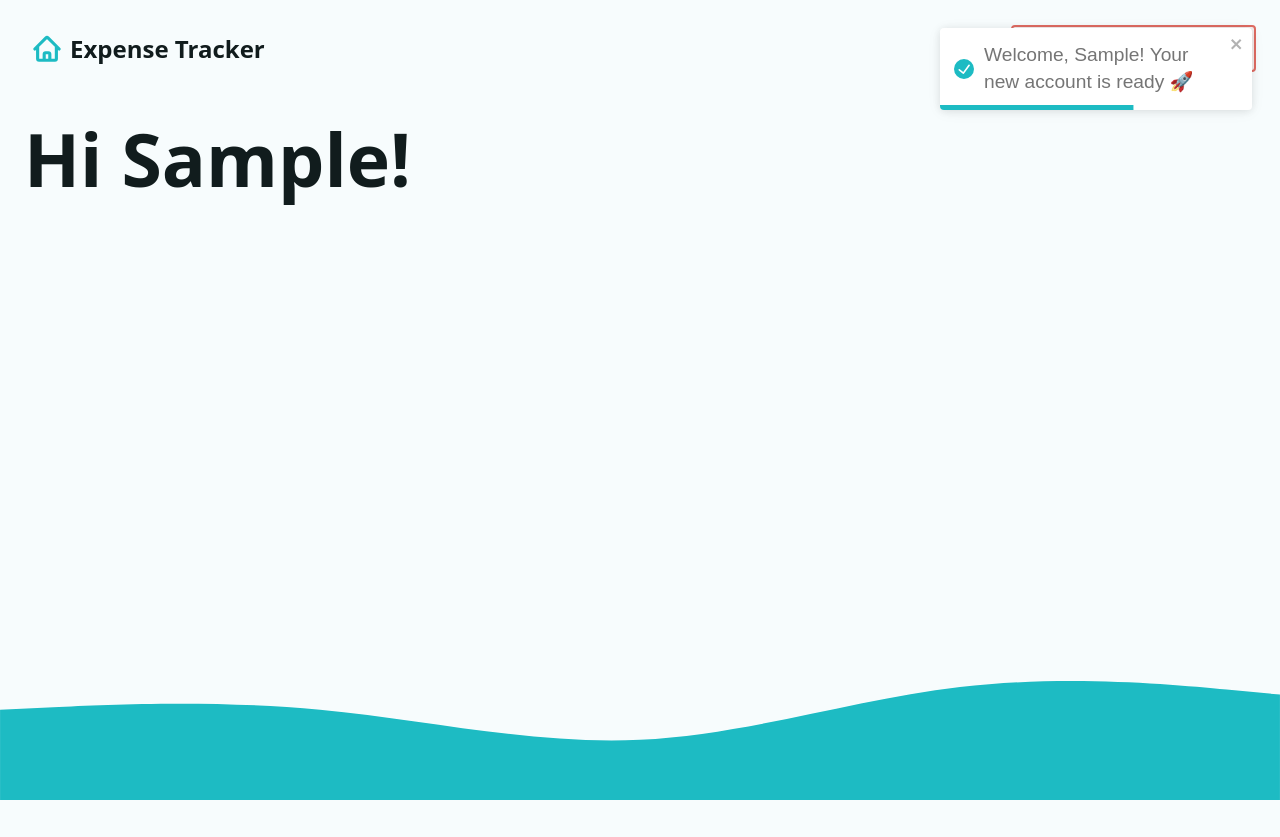
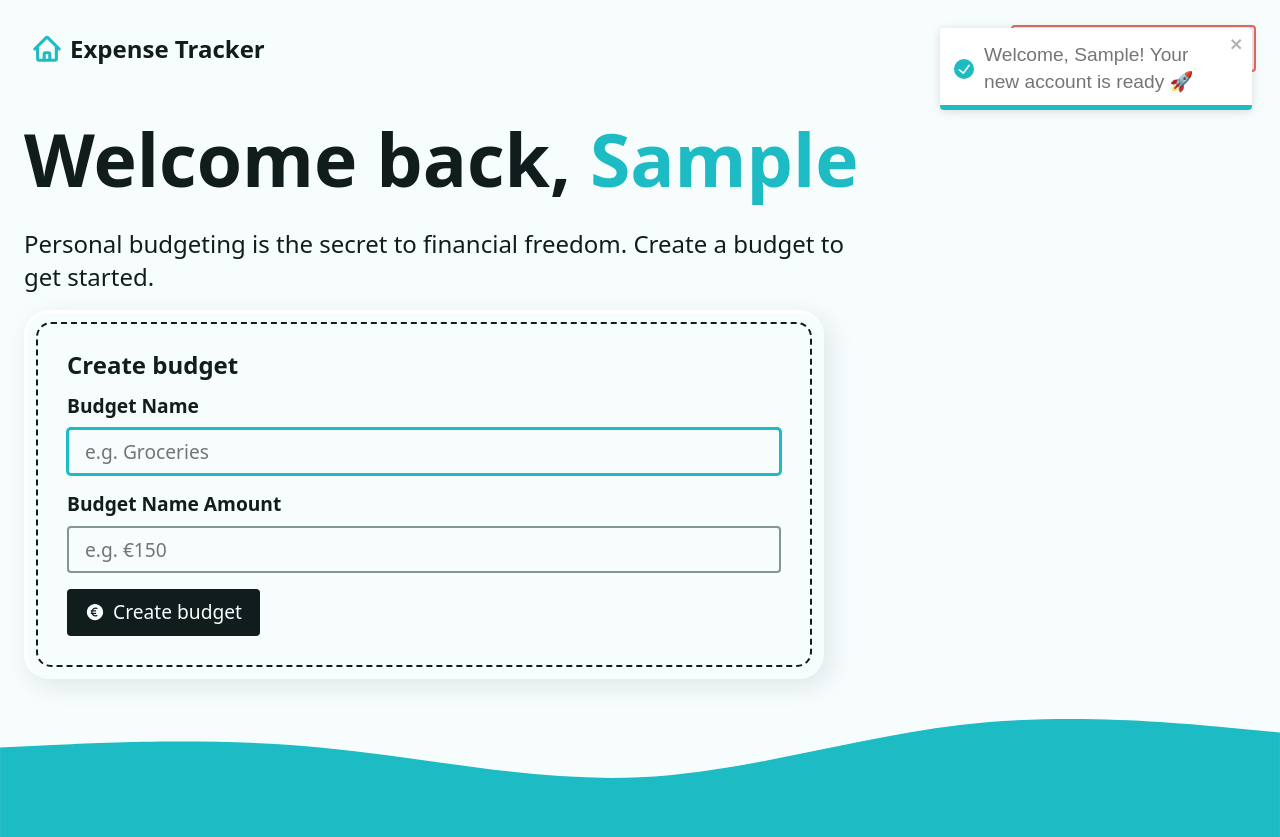
Before and after one commit to wowpixels/expense-tracker-app, a React (Vite) app: page / in a window 1280 px wide. Both pictures are taken after typing "Sample" into the empty fields and a click on the button "Create an account". Before the commit the page ends 800 px from the top, so only its background shows below. Built offline with nearby package versions, Linux system fonts and the light colour scheme.

Commit message:
added budget form

```diff
--- /dev/null
+++ b/src/components/AddBudgetForm.jsx
@@ -0,0 +1,59 @@
+import { Form, useFetcher } from "react-router-dom";
+import { CurrencyEuroIcon } from "@heroicons/react/24/solid";
+import { useEffect, useRef } from "react";
+
+const AddBudgetForm = () => {
+  const fetcher = useFetcher();
+  const isSubmitting = fetcher.state === "submitting";
+  const formRef = useRef();
+  const focusRef = useRef();
+  useEffect(() => {
+    if (!isSubmitting) {
+      formRef.current.reset();
+      focusRef.current.focus();
+    }
+  }, [isSubmitting]);
+
+  return (
+    <div className="form-wrapper">
+      <h2 className="h3">Create budget</h2>
+      <fetcher.Form method="post" className="grid-sm" ref={formRef}>
+        <div className="grid-xs">
+          <label htmlFor="newBudget">Budget Name</label>
+          <input
+            type="text"
+            name="newBudget"
+            id="newBudget"
+            placeholder="e.g. Groceries"
+            ref={focusRef}
+          />
+        </div>
+        <div className="grid-xs">
+          <label htmlFor="newBudgetAmount">Budget Name Amount</label>
+          <input
+            type="number"
+            name="newBudgetAmount"
+            id="newBudgetAmount"
+            placeholder="e.g. €150"
+            required
+            inputMode="decimal"
+          />
+        </div>
+        {/* use below hidden field to trigger the form action */}
+        <input type="hidden" name="_action" value="createBudget" />
+        <button type="submit" className="btn btn--dark" disabled={isSubmitting}>
+          {isSubmitting ? (
+            <span>Creating budget...</span>
+          ) : (
+            <>
+              <CurrencyEuroIcon width={20} />
+              <span>Create budget</span>
+            </>
+          )}
+        </button>
+      </fetcher.Form>
+    </div>
+  );
+};
+
+export default AddBudgetForm;
--- /dev/null
+++ b/src/components/AddExpenseForm.jsx
@@ -0,0 +1,49 @@
+import { useRef } from "react";
+import { useFetcher } from "react-router-dom";
+
+const AddExpenseForm = ({ budgets }) => {
+  const fetcher = useFetcher();
+  const formRef = useRef();
+  const focusRef = useRef();
+
+  return (
+    <div className="form-wrapper">
+      <h2 className="h3">
+        Add New{" "}
+        <span className="accent">
+          {budgets.length === 1 && `${budgets.map((budg) => budg.name)}`}
+        </span>{" "}
+        Expenses
+      </h2>
+      <fetcher.Form method="post" className="grid-sm" ref={formRef}>
+        <div className="expense-inputs">
+          <div className="grid-xs">
+            <label htmlFor="newExpense">Expense Name</label>
+            <input
+              type="text"
+              name="newExpense"
+              id="newExpense"
+              placeholder="e.g. Coffee"
+              ref={focusRef}
+              required
+            />
+          </div>
+          <div className="grid-xs">
+            <label htmlFor="newExpense">Expense Amount</label>
+            <input
+              type="number"
+              step="0.01"
+              inputMode="decimal"
+              name="newExpenseAmount"
+              id="newExpenseAmount"
+              placeholder="e.g. €2.50"
+              required
+            />
+          </div>
+        </div>
+      </fetcher.Form>
+    </div>
+  );
+};
+
+export default AddExpenseForm;
--- a/src/components/Intro.jsx
+++ b/src/components/Intro.jsx
@@ -11,11 +11,11 @@ const Intro = () => {
     <div className="intro">
       <div>
         <h1>
-          Keep your <span className="accent">Your Money</span> on track
+          Keep <span className="accent">your money</span> on track
         </h1>
         <p>
-          Get more insights of your financial situation by tracking your money
-          flow. Let's kick-in today!
+          Get more insights on your wallet by tracking your expenditures. Get
+          started today!
         </p>
         <Form method="post">
           <input
@@ -26,6 +26,8 @@ const Intro = () => {
             aria-label="Your Name"
             autoComplete="given-name"
           />
+          {/* use below hidden field to trigger the form action */}
+          <input type="hidden" name="_action" value="newUser" />
           <button type="submit" className="btn btn--dark">
             <span>Create an account</span>
             <UserPlusIcon width={20} />
--- a/src/helpers.js
+++ b/src/helpers.js
@@ -1,6 +1,32 @@
+// for debugging
+export const waait = () =>
+  new Promise((res) => setTimeout(res, Math.random() * 1500));
+
 // export local storage data
 export const fetchData = (key) => {
   return JSON.parse(localStorage.getItem(key));
+};
+
+// generate color
+const generateRandomColor = () => {
+  const existingBudgetLength = fetchData("budgets")?.length ?? 0;
+  return `${existingBudgetLength * 34} 65% 50%`;
+};
+
+// create budget
+export const createBudget = ({ name, amount }) => {
+  const newItem = {
+    id: crypto.randomUUID(),
+    name: name,
+    createdAt: Date.now(),
+    amount: +amount,
+    color: generateRandomColor(),
+  };
+  const existingBudgets = fetchData("budgets") ?? [];
+  return localStorage.setItem(
+    "budgets",
+    JSON.stringify([...existingBudgets, newItem])
+  );
 };
 
 // delete item
--- a/src/pages/Dashboard.jsx
+++ b/src/pages/Dashboard.jsx
@@ -1,35 +1,84 @@
 import { useLoaderData } from "react-router-dom";
+
+// components
 import Intro from "../components/Intro";
+import AddBudgetForm from "../components/AddBudgetForm";
+import AddExpenseForm from "../components/AddExpenseForm";
 
 // libraries
 import { toast } from "react-toastify";
 
 // helper functions
-import { fetchData } from "../helpers";
+import { createBudget, fetchData, waait } from "../helpers";
 
 // loader
 export function dashboardLoader() {
   const userName = fetchData("userName");
-  return { userName };
+  const budgets = fetchData("budgets");
+  return { userName, budgets };
 }
 
 //action
 export async function dashboardAction({ request }) {
+  await waait();
   const data = await request.formData();
-  const formData = Object.fromEntries(data);
-  try {
-    localStorage.setItem("userName", JSON.stringify(formData.userName));
-    return toast.success(
-      `Welcome, ${formData.userName}! Your new account is ready 🚀`
-    );
-  } catch (error) {
-    throw new Error("Oops, there was a problem creating your account...");
+  const { _action, ...values } = Object.fromEntries(data);
+
+  if (_action === "newUser") {
+    try {
+      localStorage.setItem("userName", JSON.stringify(values.userName));
+      return toast.success(
+        `Welcome, ${values.userName}! Your new account is ready 🚀`
+      );
+    } catch (error) {
+      throw new Error("Oops, there was a problem creating your account...");
+    }
+  }
+
+  if (_action === "createBudget") {
+    try {
+      // create budget
+      createBudget({ name: values.newBudget, amount: values.newBudgetAmount });
+      return toast.success("Budget created!");
+    } catch (error) {
+      throw new Error("There was a problem creating your budget...");
+    }
   }
 }
 
 const Dashboard = () => {
-  const { userName } = useLoaderData();
-  return <div>{userName ? <h1>Hi {userName}!</h1> : <Intro />}</div>;
+  const { userName, budgets } = useLoaderData();
+  return (
+    <>
+      {userName ? (
+        <div className="dashboard">
+          <h1>
+            Welcome back, <span className="accent">{userName}</span>
+          </h1>
+          <div className="grid-sm">
+            {budgets && budgets.length > 0 ? (
+              <div className="grid-lg">
+                <div className="flex-lg">
+                  <AddBudgetForm />
+                  <AddExpenseForm budgets={budgets} />
+                </div>
+              </div>
+            ) : (
+              <div className="grid-sm">
+                <p>
+                  Personal budgeting is the secret to financial freedom. Create
+                  a budget to get started.
+                </p>
+                <AddBudgetForm />
+              </div>
+            )}
+          </div>
+        </div>
+      ) : (
+        <Intro />
+      )}
+    </>
+  );
 };
 
 export default Dashboard;
--- a/src/pages/Error.jsx
+++ b/src/pages/Error.jsx
@@ -1,8 +1,29 @@
+import { useRouteError, useNavigate, Link } from "react-router-dom";
+
+// libraries
+import { HomeIcon, ArrowUturnLeftIcon } from "@heroicons/react/24/solid";
+
 const Error = () => {
+  const error = useRouteError();
+  const navigate = useNavigate();
+
   return (
-    <>
-      <h1>Error</h1>
-    </>
+    <div className="error">
+      <h1>We've got a problem.</h1>
+      <p>{error.message || error.statusText}</p>
+      <div className="flex-md">
+        <button className="btn btn--dark" onClick={() => navigate(-1)}>
+          <span>
+            <ArrowUturnLeftIcon width={20} /> Go Back
+          </span>
+        </button>
+        <Link className="btn btn--dark" to="/">
+          <span>
+            Go Home <HomeIcon width={20} />
+          </span>
+        </Link>
+      </div>
+    </div>
   );
 };
 
```
